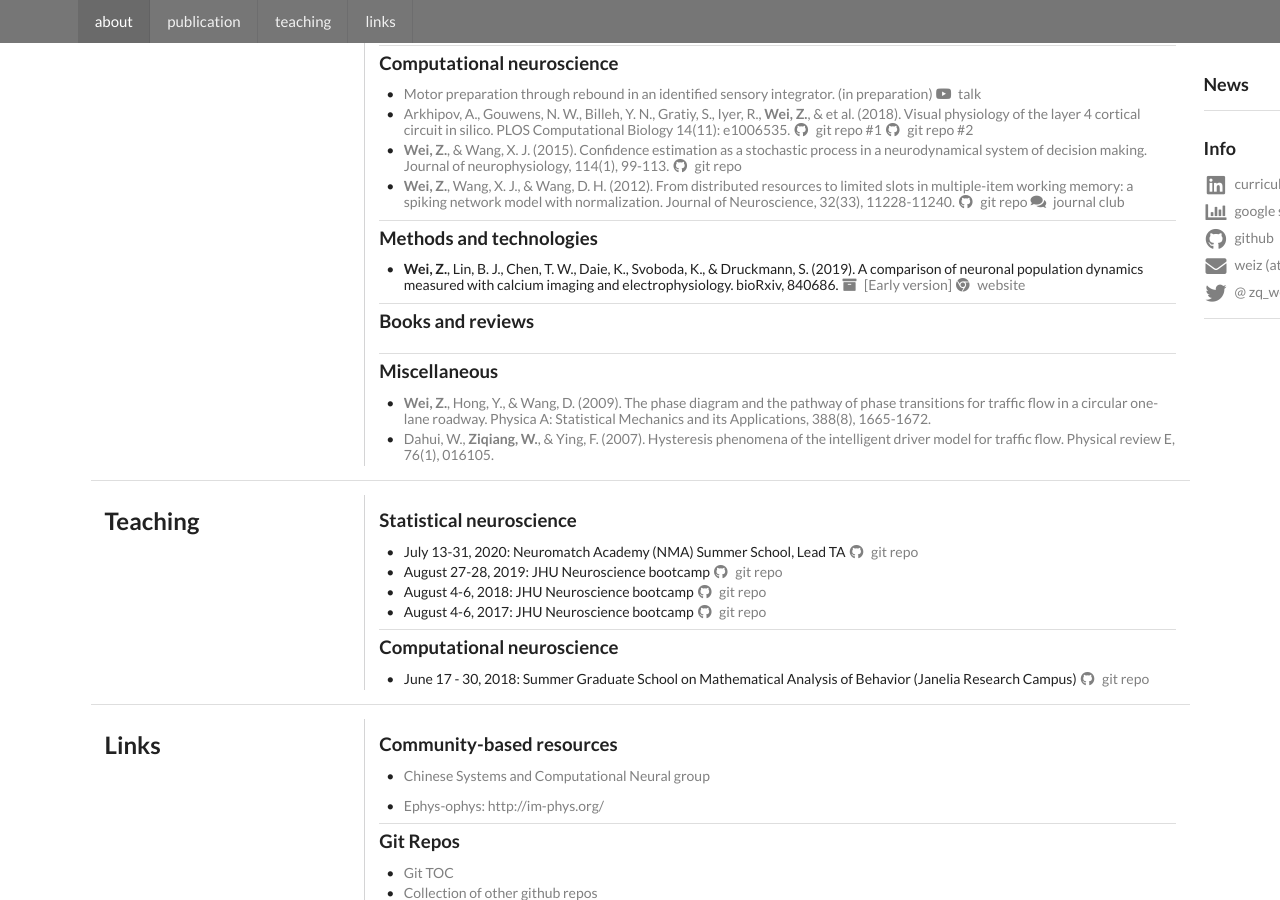
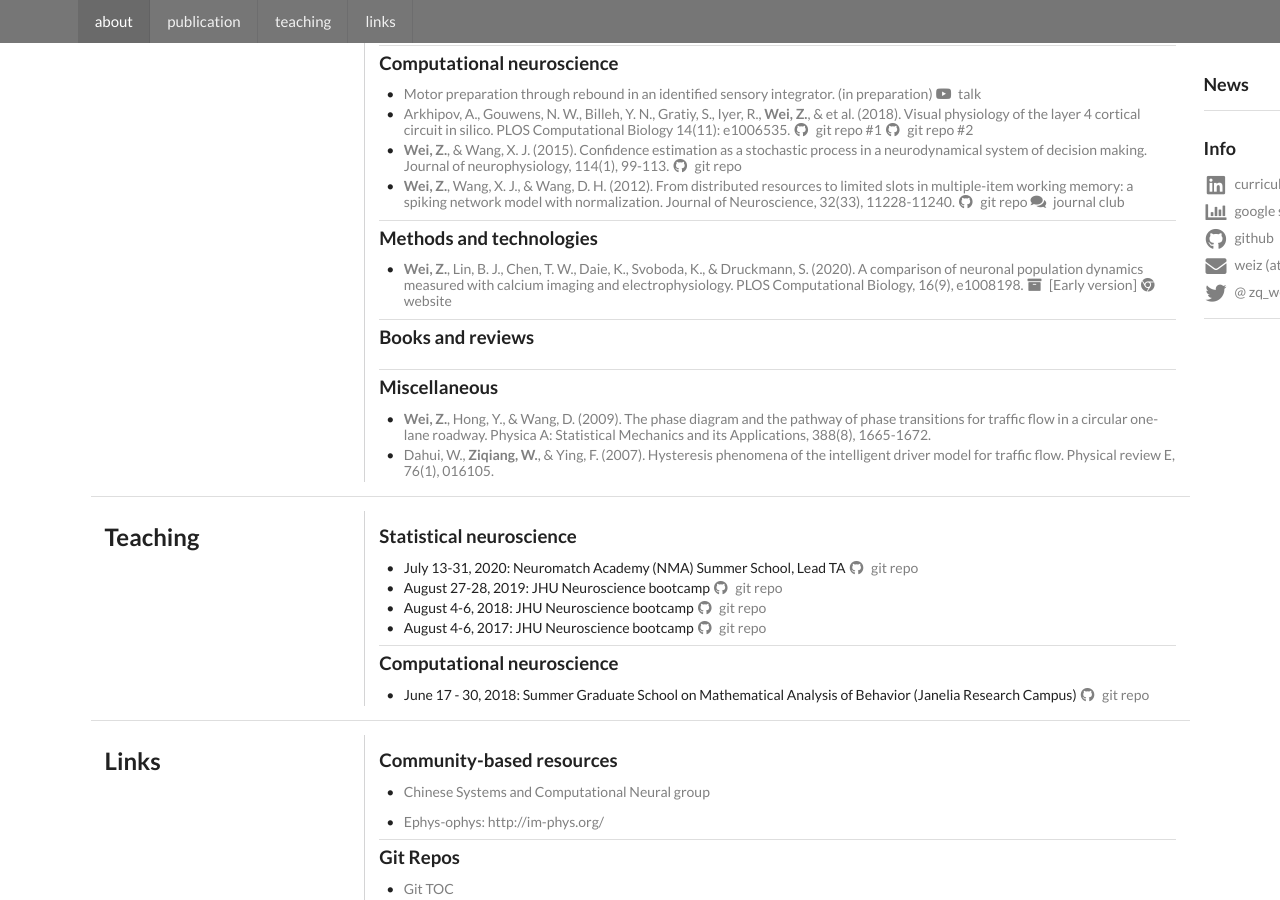
Before and after one commit to zqwei/zqwei.github.io, a Jekyll site: the page built from index.html, in a window 1280 px wide and 900 px high, scrolled down 1187 px. Built offline with Jekyll 4.4.1, drawn with Linux system fonts in a browser that asks for light colours.

Commit message:
update paper Wei et al. 2020 PLOS Comput. Biol.

```diff
--- a/_includes/publication.html
+++ b/_includes/publication.html
@@ -117,11 +117,10 @@
         <h3 class="ui black header"> Methods and technologies </h3>
         <div class="ui bulleted list">
           <div class="item">
-            <!-- <a href=""> -->
-            <b>Wei, Z.</b>, Lin, B. J., Chen, T. W., Daie, K., Svoboda, K., & Druckmann, S. (2019).
-            A comparison of neuronal population dynamics measured with calcium imaging and electrophysiology.
-            bioRxiv, 840686.
-            <!-- </a> -->
+            <a href="https://journals.plos.org/ploscompbiol/article?id=10.1371/journal.pcbi.1008198">
+            <b>Wei, Z.</b>, Lin, B. J., Chen, T. W., Daie, K., Svoboda, K., & Druckmann, S. (2020).
+            A comparison of neuronal population dynamics measured with calcium imaging and electrophysiology. PLOS Computational Biology, 16(9), e1008198.
+            </a>
               <a href="https://www.biorxiv.org/content/10.1101/840686v1">
                 <i class="archive icon"></i> [Early version]
               </a>
```
